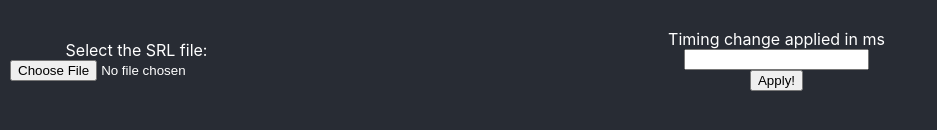
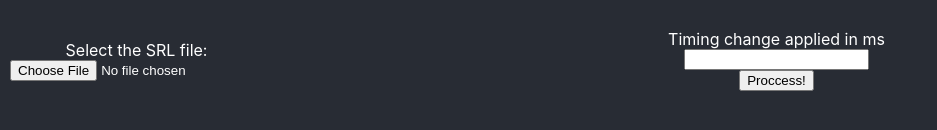
Before and after one commit to GabrielLomba/subtitles-adjuster, a React (Create React App) app: page / in a window 1280 px wide. Shown: the part 442-572 px from the top of the page, without its empty margins (0-937 px from the left). Built offline with nearby package versions, Linux system fonts and the light colour scheme; the HTML template or start-up script is replaced by a standard one.

Commit message:
Add download component and adjust UI to allow downloading the processed file

```diff
--- a/package.json
+++ b/package.json
@@ -3,6 +3,7 @@
   "version": "0.1.0",
   "private": true,
   "dependencies": {
+    "@axetroy/react-download": "^1.1.1",
     "react": "^16.6.0",
     "react-dom": "^16.6.0",
     "react-scripts": "2.1.1"
--- a/src/App.js
+++ b/src/App.js
@@ -1,4 +1,6 @@
 import React, { Component } from 'react';
+
+import Download from '@axetroy/react-download';
 
 import './App.css';
 import { processTimingChange } from './SrtFileService';
@@ -10,14 +12,22 @@ class App extends Component {
   constructor() {
     super();
     this.state = {
+      srtFileName: null,
       srtFileData: null,
+      strProcessedData: null,
       timingChange: 0,
       error: ''
     }
   }
 
+  resetState = () => {
+    this.setState({ error: null });
+    this.setState({ strProcessedData: null });
+  }
+
   handleChosenFile = (file) => {
-    this.setState({ error: null });
+    this.resetState();
+    this.setState({ srtFileName: file.name });
 
     const fileReader = new FileReader();
     fileReader.onloadend = () => {
@@ -28,6 +38,11 @@ class App extends Component {
     }
 
     fileReader.readAsText(file);
+  }
+
+  handleTimingChange = (newTimingChange) => {
+    this.resetState();
+    this.setState({ timingChange: Number(newTimingChange) });
   }
 
   validateInput = () => {
@@ -47,14 +62,23 @@ class App extends Component {
   processDataIfValid = () => {
     try {
       this.validateInput();
-      processTimingChange(this.state.srtFileData, this.state.timingChange);
+      const strProcessedData = processTimingChange(this.state.srtFileData, this.state.timingChange);
+      this.setState({ strProcessedData });
     } catch (err) {
       this.setState({ error: err.message });
     }
   }
 
+  getProcessedFileName = () => {
+    const { srtFileName, timingChange } = this.state;
+
+    const [name] = srtFileName.slice(0, srtFileName.lastIndexOf('.'));
+
+    return `${name}Processed${timingChange}.srt`;
+  }
+
   render() {
-    const { error } = this.state;
+    const { error, strProcessedData } = this.state;
 
     return (
       <div className="App">
@@ -72,8 +96,13 @@ class App extends Component {
 
           <div className="App-change">
             <label>Timing change applied in ms</label>
-            <input type="number" max={MAX_TIMING_CHANGE} onChange={ev => this.setState({ timingChange: Number(ev.target.value) })} />
-            <button onClick={this.processDataIfValid}>Apply!</button>
+            <input type="number" max={MAX_TIMING_CHANGE} onChange={ev => this.handleTimingChange(ev.target.value)} />
+            <button onClick={this.processDataIfValid}>Proccess!</button>
+
+            {strProcessedData ? (
+              <Download file={this.getProcessedFileName()} content={strProcessedData}>
+                <button type="button">Download file!</button>
+              </Download>) : null}
 
             {error ? <p className="App-error">{error}</p> : null}
           </div>
--- a/src/SrtFileService.js
+++ b/src/SrtFileService.js
@@ -58,4 +58,6 @@ export const processTimingChange = (fileData, timingMsChange) => {
       fileLines[i] = parts.join(' ');
     }
   }
+
+  return fileLines.join('\n');
 }
```
